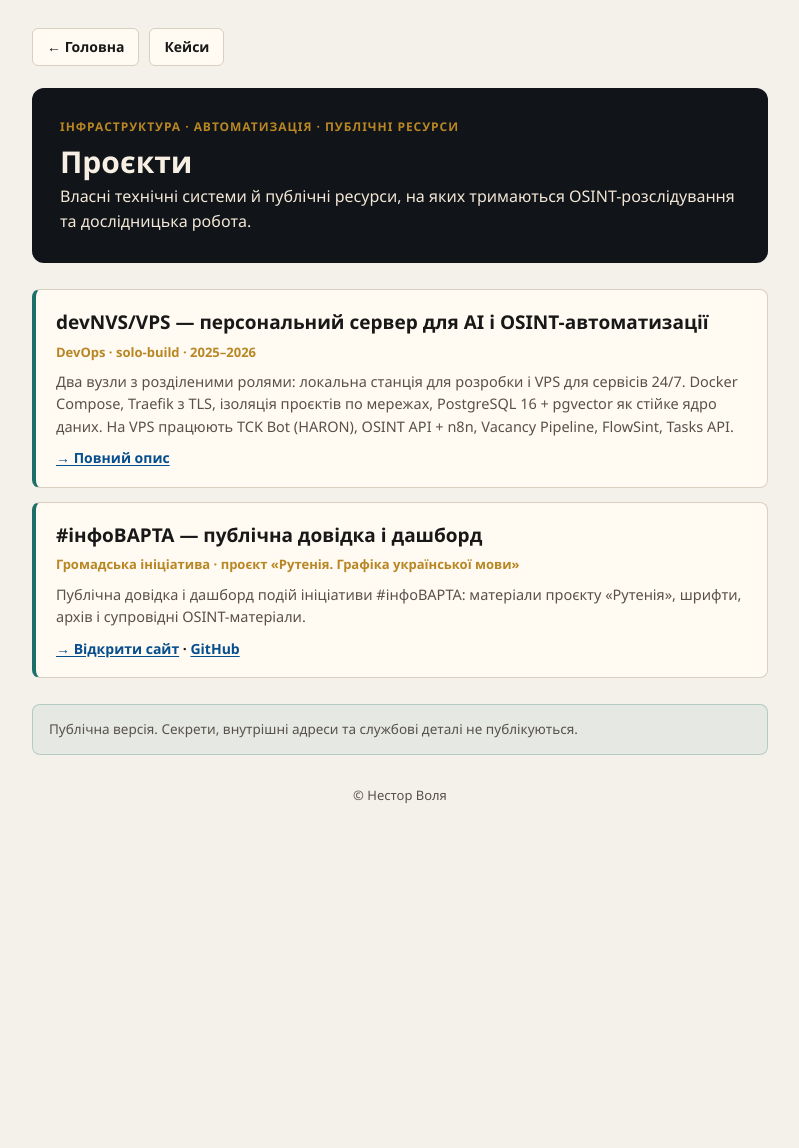
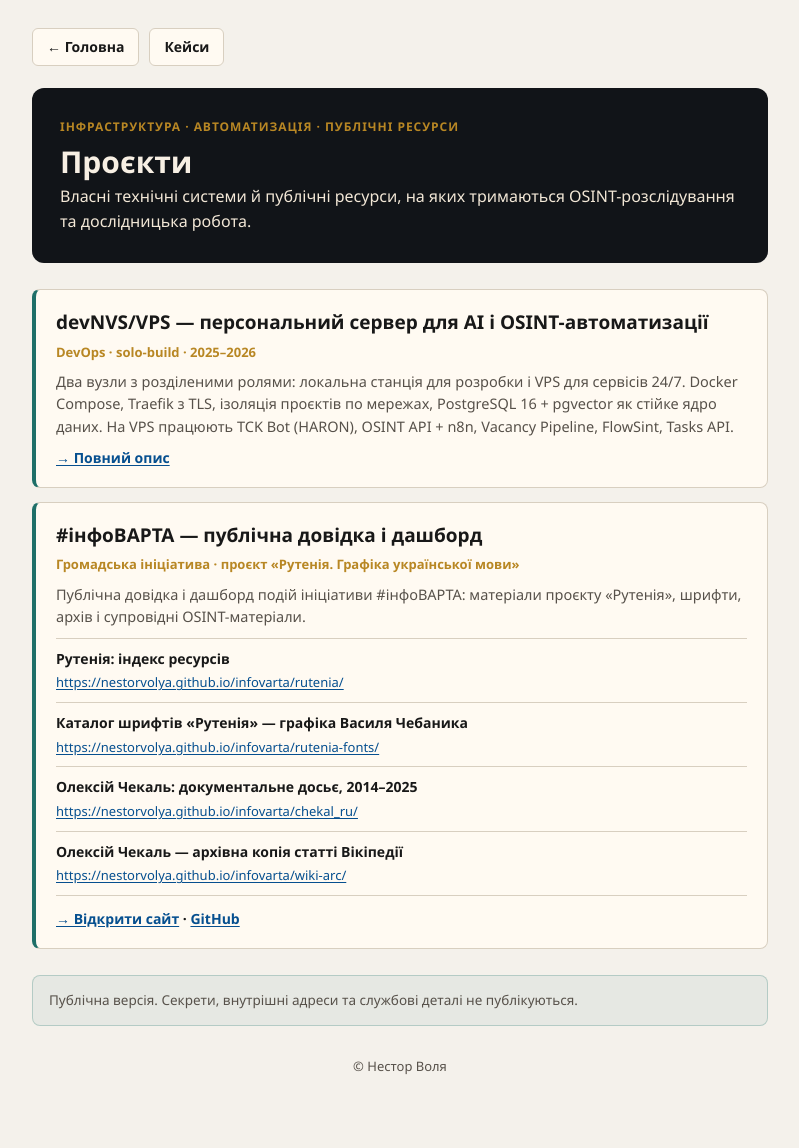
Before and after one commit to NestorVolya/nestorvolya.github.io, a Jekyll site: the page projects/index.html, which Jekyll copies as it is, in a window 1280 px wide. Shown: the whole page, without its empty margins (240-1039 px from the left). Built offline with Jekyll 4.4.1, drawn with Linux system fonts in a browser that asks for light colours; before the commit the page ends 900 px from its top, so only the background shows below that.

Commit message:
Projects: list infovarta subprojects with full URLs
Co-Authored-By: Claude Opus 5.5 <noreply@anthropic.com>
Claude-Session: https://claude.ai/code/session_01V74odvHJYBroRAt5CmEZ8A

```diff
--- a/projects/index.html
+++ b/projects/index.html
@@ -36,6 +36,10 @@
     .venue { margin:0 0 8px; color:var(--gold); font-size:13px; font-weight:700; }
     .project p.body { margin:0 0 10px; color:var(--muted); font-size:14.5px; }
     .links { margin:0; font-size:14px; font-weight:650; }
+    .subs { list-style:none; margin:0 0 12px; padding:0; border-top:1px solid var(--line); }
+    .subs li { padding:9px 0; border-bottom:1px solid var(--line); font-size:14px; }
+    .subs span { display:block; color:var(--ink); font-weight:650; margin-bottom:2px; }
+    .subs a { font-size:13px; overflow-wrap:anywhere; word-break:break-word; }
 
     .callout { margin-top:26px; background:rgba(30,111,104,.06); border:1px solid rgba(30,111,104,.25);
                border-radius:8px; padding:14px 16px; color:var(--muted); font-size:13.5px; }
@@ -76,6 +80,16 @@
       <h2><a href="https://nestorvolya.github.io/infovarta/">#інфоВАРТА — публічна довідка і дашборд</a></h2>
       <p class="venue">Громадська ініціатива · проєкт «Рутенія. Графіка української мови»</p>
       <p class="body">Публічна довідка і дашборд подій ініціативи #інфоВАРТА: матеріали проєкту «Рутенія», шрифти, архів і супровідні OSINT-матеріали.</p>
+      <ul class="subs">
+        <li><span>Рутенія: індекс ресурсів</span>
+          <a href="https://nestorvolya.github.io/infovarta/rutenia/">https://nestorvolya.github.io/infovarta/rutenia/</a></li>
+        <li><span>Каталог шрифтів «Рутенія» — графіка Василя Чебаника</span>
+          <a href="https://nestorvolya.github.io/infovarta/rutenia-fonts/">https://nestorvolya.github.io/infovarta/rutenia-fonts/</a></li>
+        <li><span>Олексій Чекаль: документальне досьє, 2014–2025</span>
+          <a href="https://nestorvolya.github.io/infovarta/chekal_ru/">https://nestorvolya.github.io/infovarta/chekal_ru/</a></li>
+        <li><span>Олексій Чекаль — архівна копія статті Вікіпедії</span>
+          <a href="https://nestorvolya.github.io/infovarta/wiki-arc/">https://nestorvolya.github.io/infovarta/wiki-arc/</a></li>
+      </ul>
       <p class="links">
         <a href="https://nestorvolya.github.io/infovarta/">→ Відкрити сайт</a> ·
         <a href="https://github.com/NestorVolya/infovarta">GitHub</a>
```
